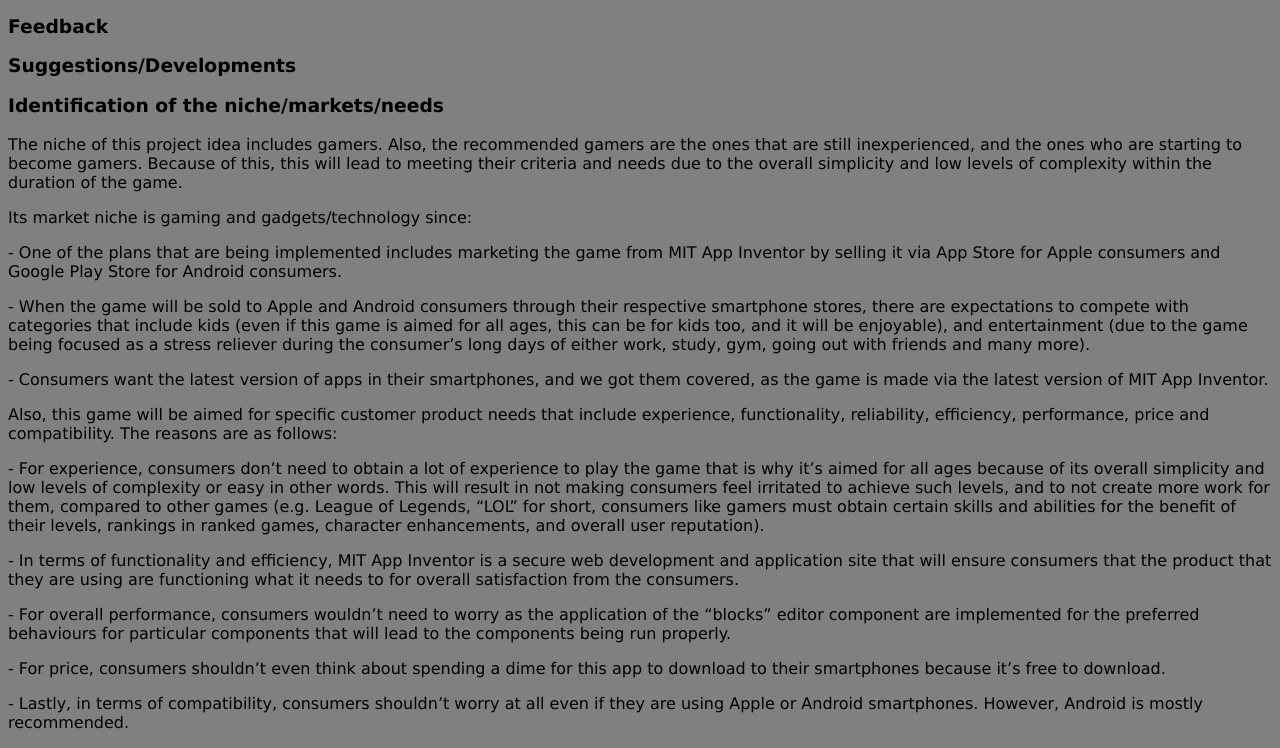
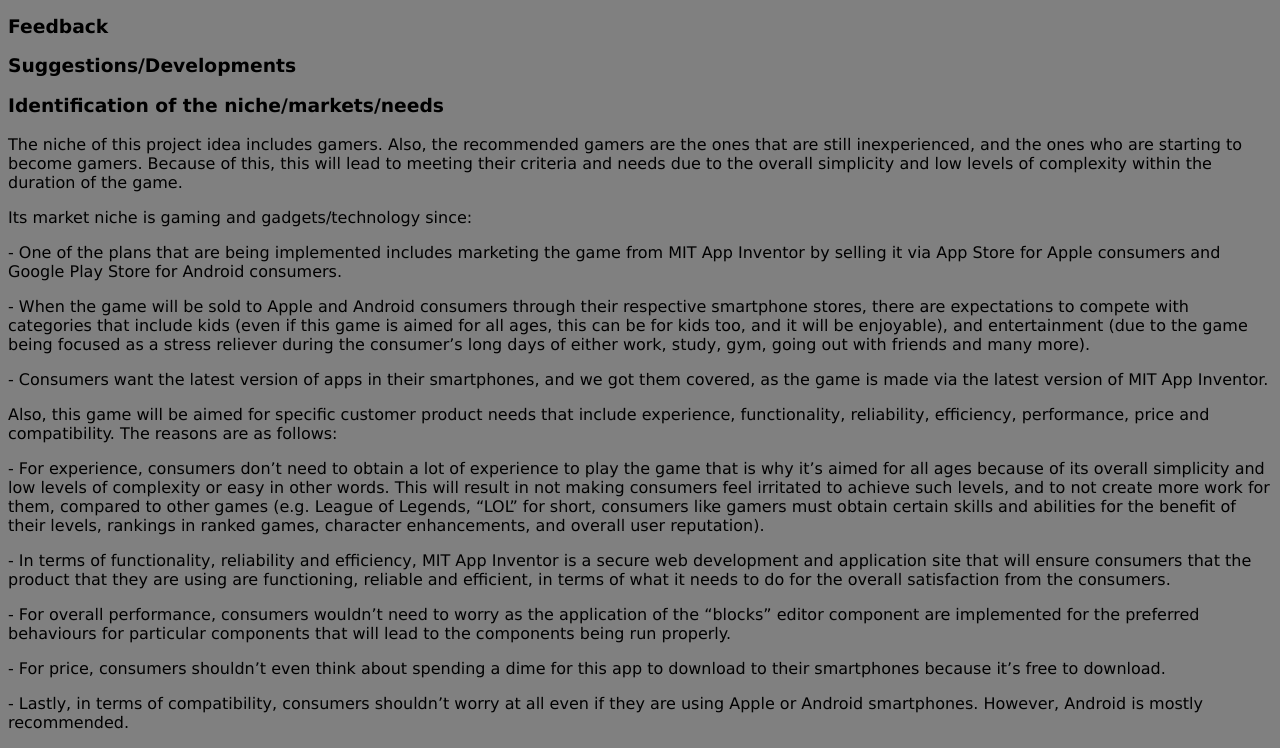
Before and after one commit to martyshotaro/assessment2, a plain HTML site: page projectidea.html in a window 1280 px wide. Shown: the part 4478-5226 px from the top of the page. Drawn offline with Linux system fonts and the light colour scheme; files whose address does not match are found by name.

Commit message:
Update projectidea.html

```diff
--- a/projectidea.html
+++ b/projectidea.html
@@ -82,7 +82,7 @@
 
 <p style="font-family:verdana"> -	For experience, consumers don’t need to obtain a lot of experience to play the game that is why it’s aimed for all ages because of its overall simplicity and low levels of complexity or easy in other words. This will result in not making consumers feel irritated to achieve such levels, and to not create more work for them, compared to other games (e.g. League of Legends, “LOL” for short, consumers like gamers must obtain certain skills and abilities for the benefit of their levels, rankings in ranked games, character enhancements, and overall user reputation).</p>
 
-<p style="font-family:verdana"> -	In terms of functionality and efficiency, MIT App Inventor is a secure web development and application site that will ensure consumers that the product that they are using are functioning what it needs to for overall satisfaction from the consumers.</p>
+<p style="font-family:verdana"> -	In terms of functionality, reliability and efficiency, MIT App Inventor is a secure web development and application site that will ensure consumers that the product that they are using are functioning, reliable and efficient, in terms of what it needs to do for the overall satisfaction from the consumers.</p>
 
 <p style="font-family:verdana"> -	For overall performance, consumers wouldn’t need to worry as the application of the “blocks” editor component are implemented for the preferred behaviours for particular components that will lead to the components being run properly.</p>
 
```
